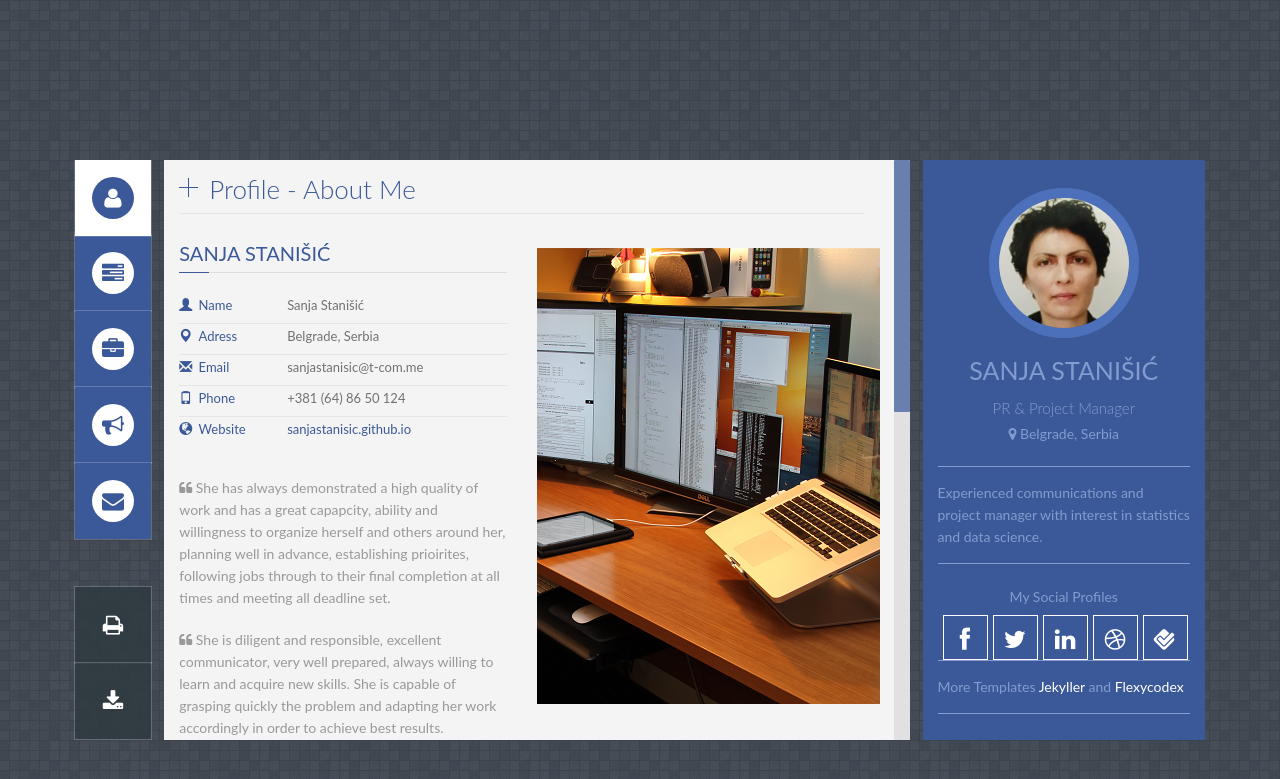
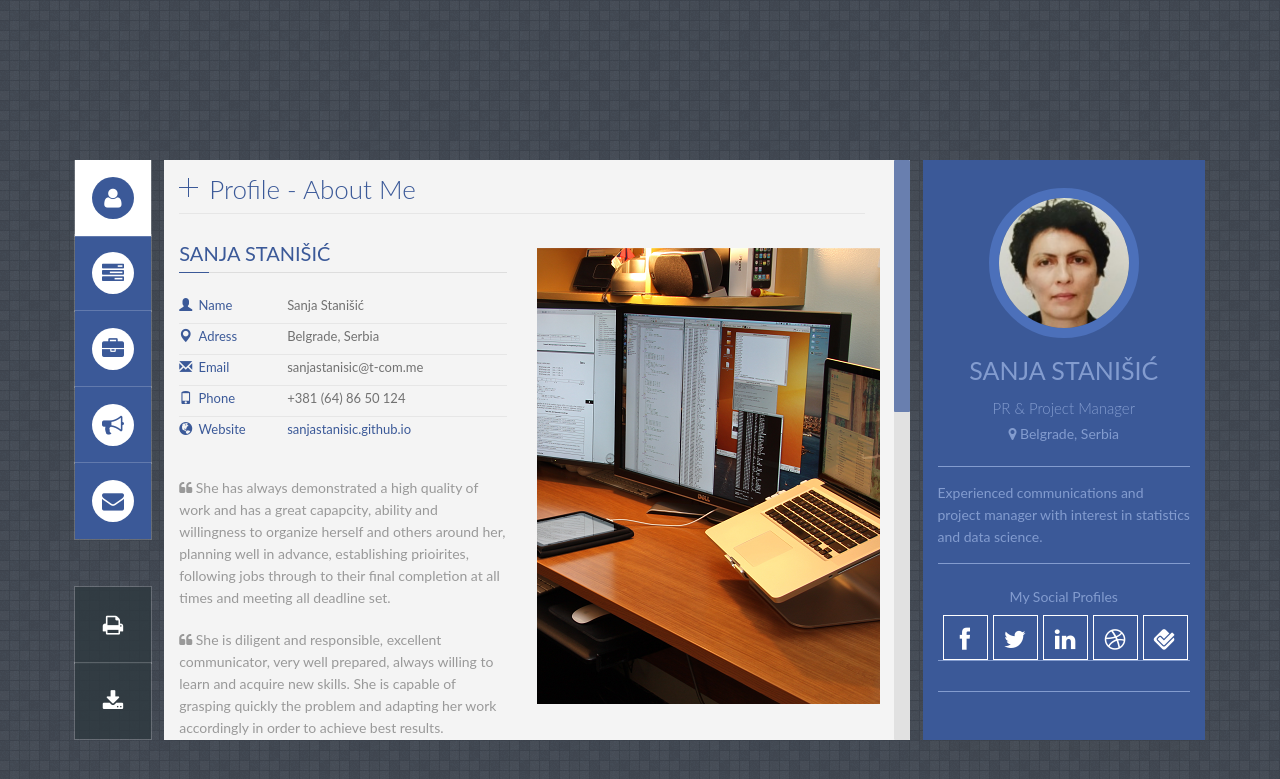
Before and after one commit to vladofilipovic/sanjastanisic.github.io, a Jekyll site: the page built from index.html, in a window 1280 px wide. Shown: the top 779 px of the page. Built offline with Jekyll 4.4.1, drawn with Linux system fonts in a browser that asks for light colours; some web fonts are replaced.

Commit message:
obrisala visak

```diff
--- a/index.html
+++ b/index.html
@@ -96,7 +96,6 @@
 
         <div id="profile_desc">
             <p>
-                More Templates <a href="https://github.com/jekyller" target="_blank" title="jekyller" class="a-footer">Jekyller</a> and <a href="https://themeforest.net/item/flexyvcard-responsive-vcard-template-/7158750" target="_blank" title="flexycodes" class="a-footer">Flexycodex</a>
             </p>
 
         </div>
```
Also changed, not shown: 1 other file.
